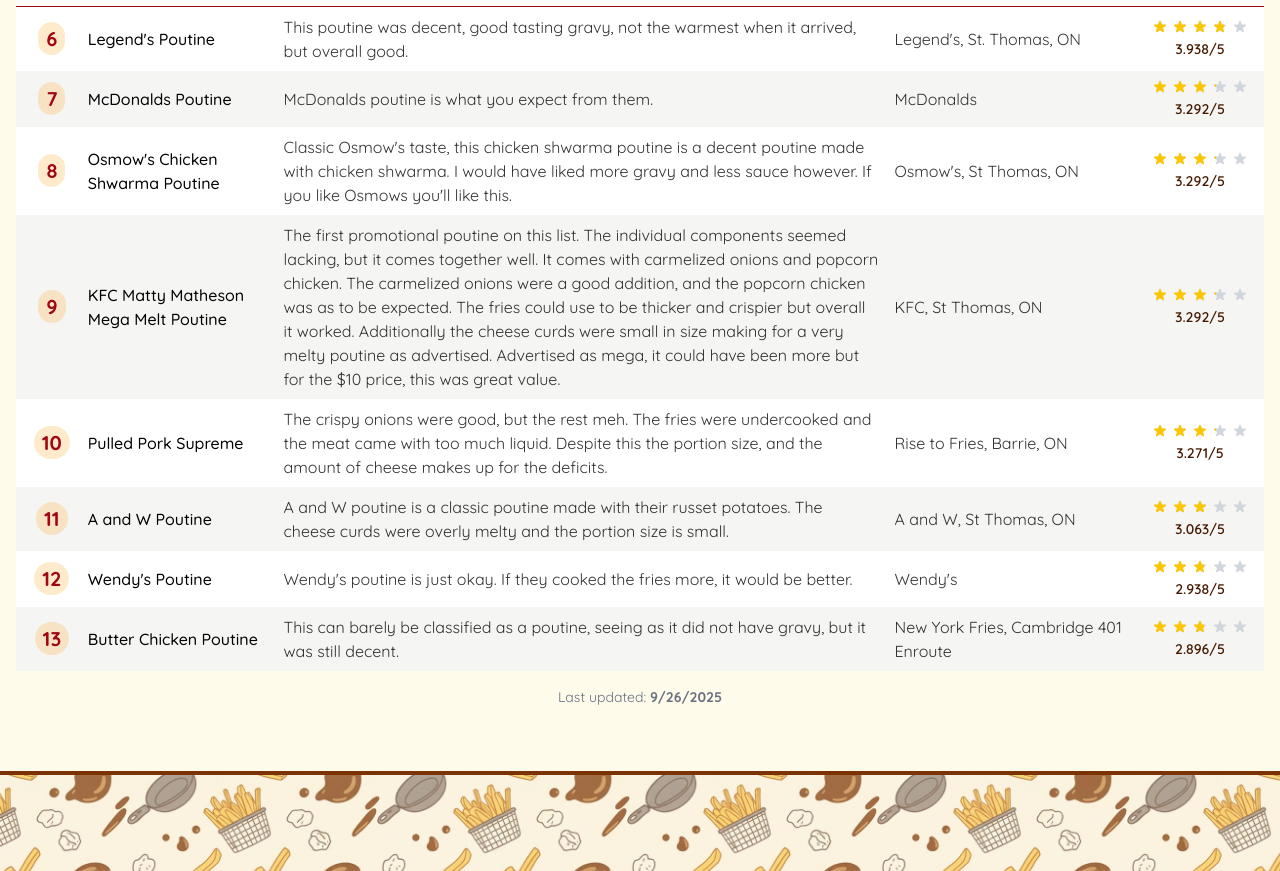
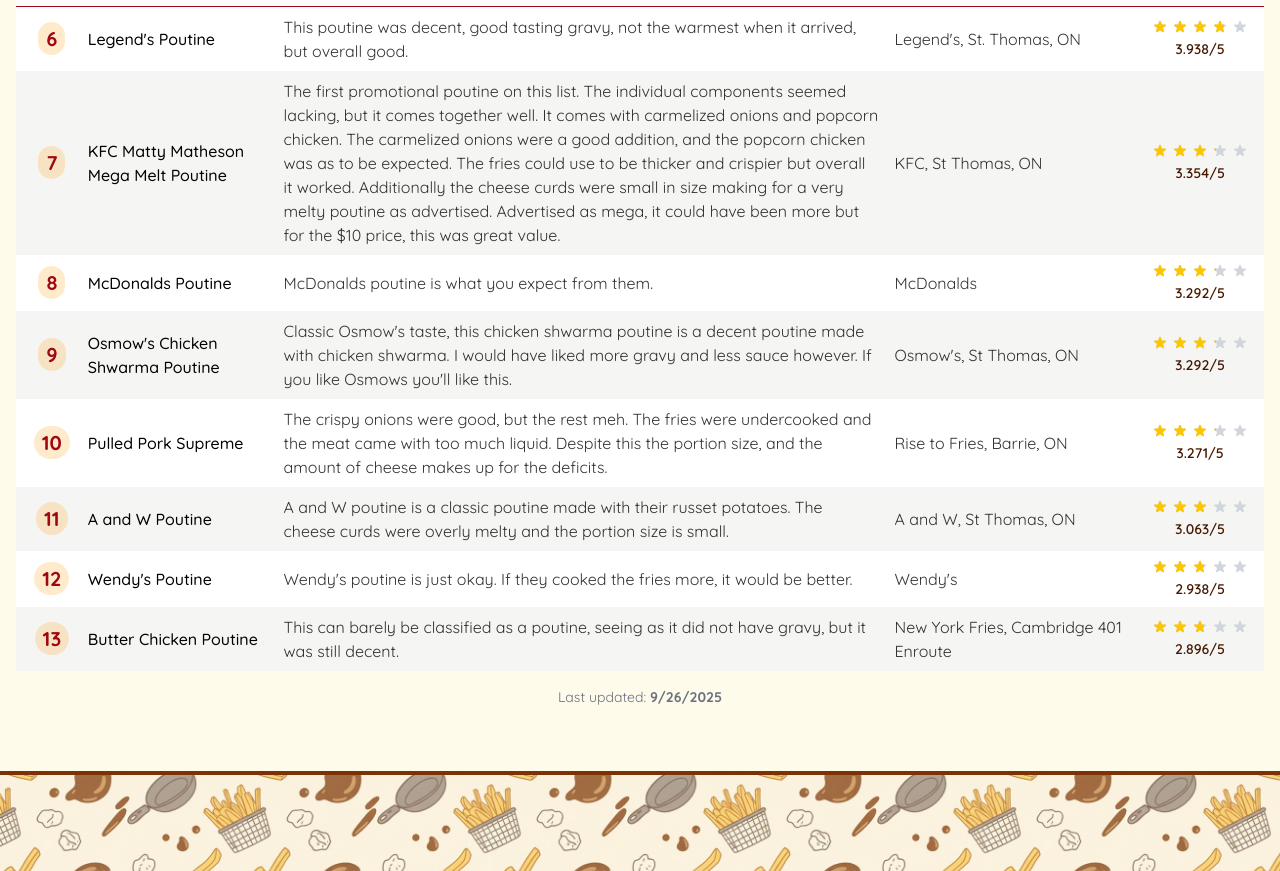
Before and after one commit to BranSlaa/poutinelist, a Next.js app: page / in a window 1280 px wide. Shown: the part 1420-2291 px from the top of the page. Built offline with nearby package versions, Linux system fonts and the light colour scheme.

Commit message:
updated kfc gravy number

```diff
--- a/src/data/poutines.ts
+++ b/src/data/poutines.ts
@@ -183,7 +183,7 @@
 		image_url: '/poutines/kfc-matty-matheson-mega-melt-poutine.webp',
 		rating: {
 			fries: { doneness: 3, taste: 3, cut: 2 },
-			gravy: { taste: 4, viscosity: 4, temperature: 4, amount: 4 },
+			gravy: { taste: 5, viscosity: 4, temperature: 4, amount: 4 },
 			cheeseCurds: { texture: 2, melt: 2, taste: 3, amount: 2 },
 			overall: { toppings: 4, portion: 4, vessel: 5, harmony: 4 },
 		},
```
